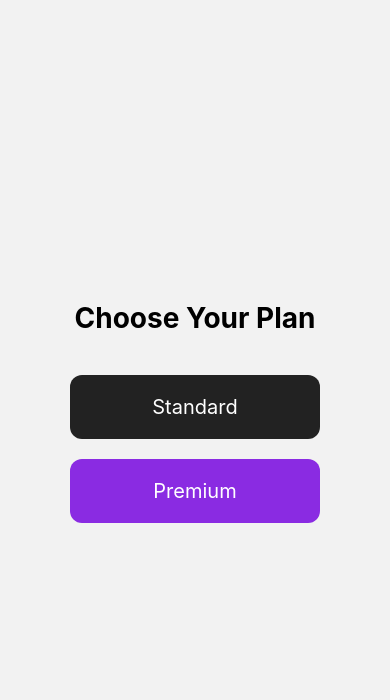
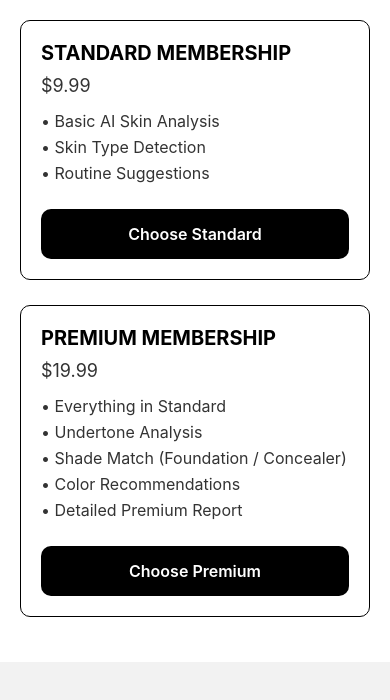
Before and after one commit to terdn/MVP, a React Native app: screen /Subscription in a window 390 px wide. Shown: the top 700 px of the page. Built offline with nearby package versions, Linux system fonts and the light colour scheme.

Commit message:
Restore full original subscription UI (white background + boxed plans) + fix analysis text

```diff
--- a/screens/AnalysisScreen.js
+++ b/screens/AnalysisScreen.js
@@ -3,25 +3,21 @@ import { SafeAreaView } from "react-native-safe-area-context";
 import { View, Text, StyleSheet, ScrollView } from "react-native";
 
 export default function AnalysisScreen({ route }) {
-  const { analysis, premium } = route.params || {};
+  const { analysis } = route.params || {};
 
   return (
-    <SafeAreaView style={styles.safeArea}>
+    <SafeAreaView style={styles.container}>
       <ScrollView contentContainerStyle={styles.content}>
 
         <Text style={styles.title}>Your Analysis</Text>
 
-        {!analysis || analysis.length === 0 ? (
-          <Text style={styles.noAnalysis}>No analysis available.</Text>
-        ) : (
-          <Text style={styles.analysisText}>{analysis}</Text>
-        )}
+        <Text style={styles.analysisText}>
+          {analysis || "No analysis generated."}
+        </Text>
 
         <View style={styles.warningBox}>
           <Text style={styles.warningText}>⚠️ This is NOT medical advice.</Text>
-          <Text style={styles.warningText}>
-            🧼 Photos are deleted automatically after analysis.
-          </Text>
+          <Text style={styles.warningText}>🧼 Photos are deleted after analysis.</Text>
         </View>
 
       </ScrollView>
@@ -30,37 +26,15 @@ export default function AnalysisScreen({ route }) {
 }
 
 const styles = StyleSheet.create({
-  safeArea: {
-    flex: 1,
-    backgroundColor: "#fff",
-  },
-  content: {
-    padding: 20,
-  },
-  title: {
-    fontSize: 28,
-    fontWeight: "700",
-    marginBottom: 15,
-  },
-  noAnalysis: {
-    fontSize: 18,
-    color: "#888",
-    marginVertical: 10,
-  },
-  analysisText: {
-    fontSize: 18,
-    color: "#333",
-    lineHeight: 26,
-  },
+  container: { flex: 1, backgroundColor: "#fff" },
+  content: { padding: 20 },
+  title: { fontSize: 28, fontWeight: "700", marginBottom: 15 },
+  analysisText: { fontSize: 18, color: "#333", lineHeight: 26 },
   warningBox: {
     marginTop: 30,
     padding: 15,
     backgroundColor: "#f1f1f1",
     borderRadius: 12,
   },
-  warningText: {
-    fontSize: 14,
-    color: "#555",
-    marginBottom: 5,
-  },
+  warningText: { fontSize: 14, color: "#555", marginBottom: 5 },
 });
--- a/screens/CameraScreen.js
+++ b/screens/CameraScreen.js
@@ -1,22 +1,24 @@
-import React, { useState, useEffect, useRef } from "react";
-import { View, Text, TouchableOpacity, ActivityIndicator, StyleSheet } from "react-native";
-import { CameraView, useCameraPermissions } from "expo-camera";
-import * as ImageManipulator from "expo-image-manipulator";
+import React, { useState, useEffect, useRef } from 'react';
+import { View, Text, TouchableOpacity, ActivityIndicator, StyleSheet } from 'react-native';
+import { Camera } from 'expo-camera';
+import * as ImageManipulator from 'expo-image-manipulator';
 
 export default function CameraScreen({ navigation, route }) {
+
   const { premium } = route.params || { premium: false };
 
-  const [permission, requestPermission] = useCameraPermissions();
+  const [hasPermission, setHasPermission] = useState(null);
   const cameraRef = useRef(null);
   const [loading, setLoading] = useState(false);
 
   const SERVER_URL = "https://mvp-production-3039.up.railway.app";
 
   useEffect(() => {
-    if (!permission?.granted) {
-      requestPermission();
-    }
-  }, [permission]);
+    (async () => {
+      const { status } = await Camera.requestCameraPermissionsAsync();
+      setHasPermission(status === 'granted');
+    })();
+  }, []);
 
   const handleTakePicture = async () => {
     if (!cameraRef.current) return;
@@ -24,9 +26,7 @@ export default function CameraScreen({ navigation, route }) {
     setLoading(true);
 
     try {
-      const photo = await cameraRef.current.takePictureAsync({
-        quality: 0.7,
-      });
+      const photo = await cameraRef.current.takePictureAsync({ quality: 0.7 });
 
       const manipulated = await ImageManipulator.manipulateAsync(
         photo.uri,
@@ -55,28 +55,20 @@ export default function CameraScreen({ navigation, route }) {
         analysis: result.analysis,
         premium,
       });
-    } catch (e) {
-      alert("Camera error: " + e.message);
+
+    } catch (err) {
+      alert("Error: " + err.message);
     }
 
     setLoading(false);
   };
 
-  if (!permission) return <View />;
-  if (!permission.granted) {
-    return (
-      <View style={{ flex: 1, justifyContent: "center", alignItems: "center" }}>
-        <Text>No access to camera</Text>
-        <TouchableOpacity onPress={requestPermission}>
-          <Text>Grant Permission</Text>
-        </TouchableOpacity>
-      </View>
-    );
-  }
+  if (hasPermission === null) return <View />;
+  if (!hasPermission) return <Text>No access to camera</Text>;
 
   return (
     <View style={{ flex: 1, backgroundColor: "#000" }}>
-      <CameraView style={{ flex: 1 }} ref={cameraRef} facing="front" />
+      <Camera style={{ flex: 1 }} ref={cameraRef} ratio="16:9" />
 
       <TouchableOpacity
         style={styles.captureButton}
--- a/screens/SubscriptionScreen.js
+++ b/screens/SubscriptionScreen.js
@@ -1,40 +1,88 @@
 import React from "react";
-import { View, Text, TouchableOpacity, StyleSheet } from "react-native";
+import { View, Text, TouchableOpacity, StyleSheet, ScrollView } from "react-native";
 
 export default function SubscriptionScreen({ navigation }) {
   return (
-    <View style={styles.container}>
-      <Text style={styles.title}>Choose Your Plan</Text>
+    <ScrollView contentContainerStyle={styles.container}>
 
-      {/* STANDARD */}
+      {/* STANDARD MEMBERSHIP */}
+      <View style={styles.box}>
+        <Text style={styles.plan}>STANDARD MEMBERSHIP</Text>
+        <Text style={styles.price}>$9.99</Text>
+
+        <Text style={styles.feature}>• Basic AI Skin Analysis</Text>
+        <Text style={styles.feature}>• Skin Type Detection</Text>
+        <Text style={styles.feature}>• Routine Suggestions</Text>
+
         <TouchableOpacity
           style={styles.button}
           onPress={() => navigation.navigate("Welcome", { premium: false })}
         >
-        <Text style={styles.buttonText}>Standard</Text>
+          <Text style={styles.buttonText}>Choose Standard</Text>
         </TouchableOpacity>
+      </View>
 
-      {/* PREMIUM */}
+      {/* PREMIUM MEMBERSHIP */}
+      <View style={styles.box}>
+        <Text style={styles.plan}>PREMIUM MEMBERSHIP</Text>
+        <Text style={styles.price}>$19.99</Text>
+
+        <Text style={styles.feature}>• Everything in Standard</Text>
+        <Text style={styles.feature}>• Undertone Analysis</Text>
+        <Text style={styles.feature}>• Shade Match (Foundation / Concealer)</Text>
+        <Text style={styles.feature}>• Color Recommendations</Text>
+        <Text style={styles.feature}>• Detailed Premium Report</Text>
+
         <TouchableOpacity
-        style={[styles.button, styles.premiumButton]}
+          style={styles.button}
           onPress={() => navigation.navigate("Welcome", { premium: true })}
         >
-        <Text style={styles.buttonText}>Premium</Text>
+          <Text style={styles.buttonText}>Choose Premium</Text>
         </TouchableOpacity>
       </View>
+
+    </ScrollView>
   );
 }
 
 const styles = StyleSheet.create({
-  container: { flex: 1, justifyContent: "center", alignItems: "center" },
-  title: { fontSize: 28, marginBottom: 40, fontWeight: "700" },
+  container: {
+    padding: 20,
+    backgroundColor: "#fff",
+  },
+  box: {
+    borderWidth: 1,
+    borderColor: "#000",
+    padding: 20,
+    borderRadius: 10,
+    marginBottom: 25,
+  },
+  plan: {
+    fontSize: 20,
+    fontWeight: "700",
+    marginBottom: 10,
+    color: "#000",
+  },
+  price: {
+    fontSize: 18,
+    marginBottom: 15,
+    color: "#333",
+  },
+  feature: {
+    fontSize: 16,
+    color: "#333",
+    marginBottom: 6,
+  },
   button: {
-    width: 250,
-    padding: 20,
-    backgroundColor: "#222",
-    marginBottom: 20,
-    borderRadius: 12,
+    marginTop: 20,
+    backgroundColor: "#000",
+    padding: 15,
+    borderRadius: 10,
   },
-  premiumButton: { backgroundColor: "#8a2be2" },
-  buttonText: { color: "#fff", fontSize: 20, textAlign: "center" },
+  buttonText: {
+    color: "#fff",
+    textAlign: "center",
+    fontSize: 16,
+    fontWeight: "600",
+  },
 });
--- a/screens/WelcomeScreen.js
+++ b/screens/WelcomeScreen.js
@@ -19,7 +19,7 @@ export default function WelcomeScreen({ navigation, route }) {
 }
 
 const styles = StyleSheet.create({
-  container: { flex: 1, justifyContent: "center", alignItems: "center" },
+  container: { flex: 1, justifyContent: "center", alignItems: "center", backgroundColor: "#fff" },
   title: { fontSize: 32, fontWeight: "700", marginBottom: 40 },
   button: {
     backgroundColor: "#000",
```
Lines whose indentation alone changed are shown as unchanged.
